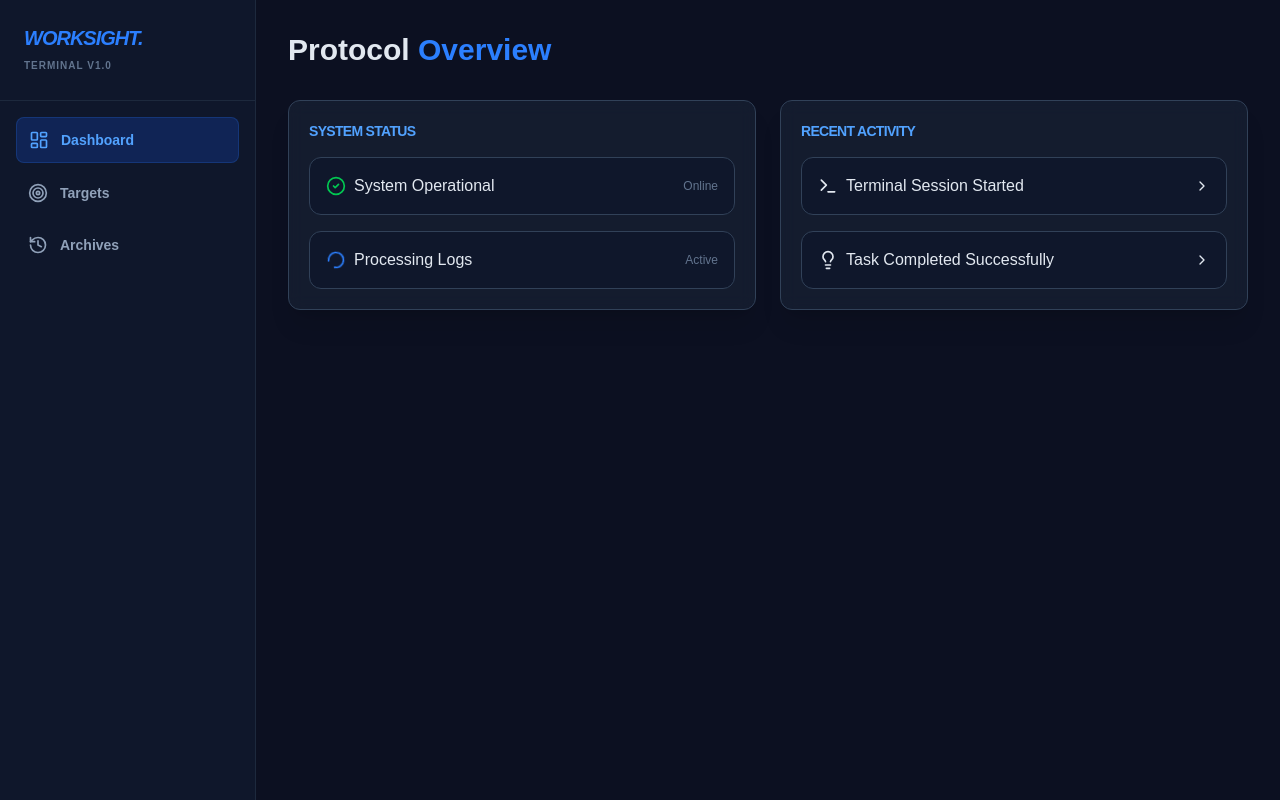
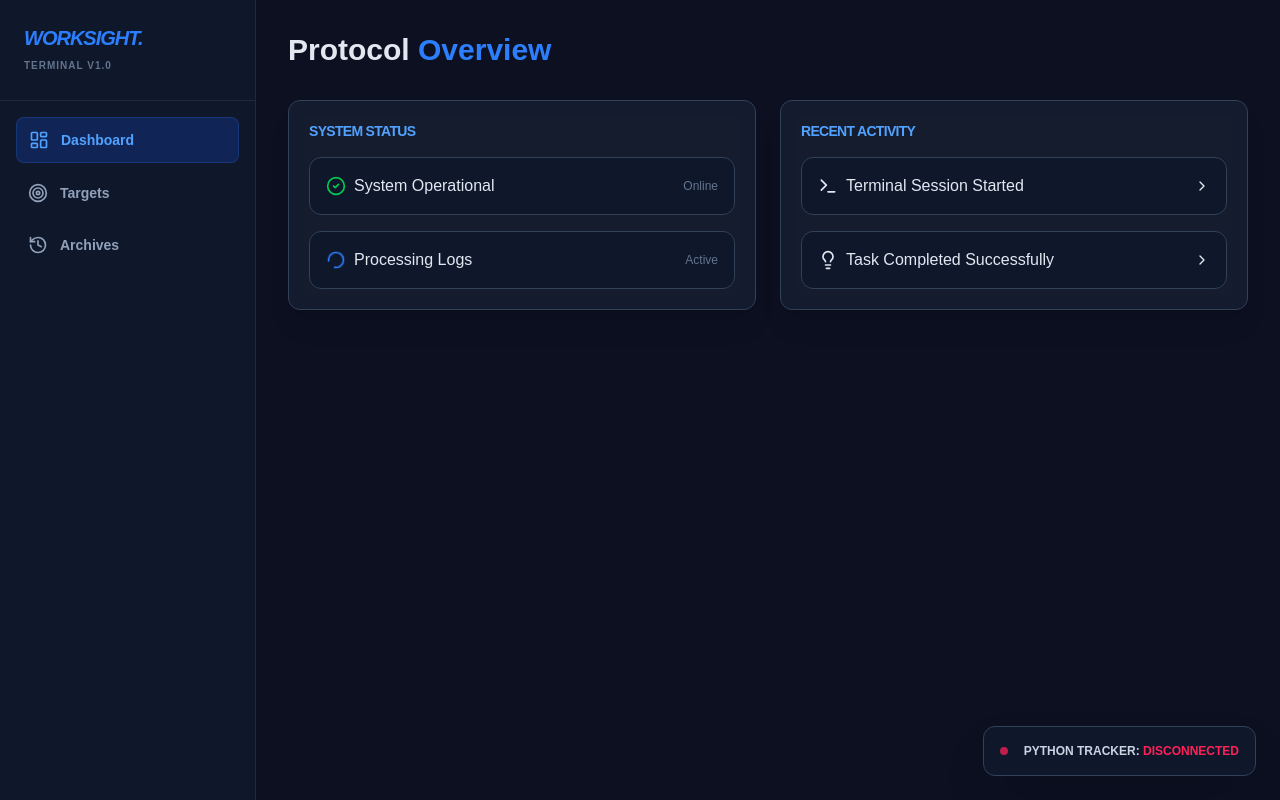
Before and after one commit to AdnanQureshi3/WorkSight, a Next.js app in the folder next/: page / in a window 1280 px wide. Built offline with nearby package versions, Linux system fonts and the light colour scheme.

Commit message:
Main ui initialized

```diff
--- a/next/app/app.tsx
+++ b/next/app/app.tsx
@@ -7,6 +7,7 @@ import GoalsView from "./components/GoalsView";
 import SideBar from "./components/SideBar";
 import HistoryView  from "./components/HistoryView";
 import DetailView  from "./components/DetailView";
+import PythonTracker from "./components/PythonTracker";
 
 
 
@@ -30,6 +31,7 @@ export default function App() {
         {view === "history" && <HistoryView setView={setView} />}
         {view === "detail" && <DetailView setView={setView} />}
       </main>
+      <PythonTracker />
     </div>
   );
 }
--- /dev/null
+++ b/next/app/components/PythonTracker.tsx
@@ -0,0 +1,15 @@
+import React, { useState } from 'react'
+
+function PythonTracker() {
+    const [isConnected, setIsConnected] = useState(false);
+  return (
+    <div className="fixed bottom-6 right-6 z-50">
+        <div className="bg-slate-900 border border-slate-700 p-4 rounded-xl shadow-2xl flex items-center gap-4 animate-in slide-in-from-right-full">
+           <div className={`w-2 h-2 ${isConnected ? 'bg-emerald-500' : 'bg-rose-500'} rounded-full animate-pulse`} />
+           <p className="text-xs font-bold text-slate-300  uppercase">Python Tracker: <span className={`text-emerald-500 ${isConnected ? 'text-emerald-500' : 'text-rose-500' }`}>{isConnected ? 'Connected' : 'Disconnected'}</span></p>
+        </div>
+      </div>
+  )
+}
+
+export default PythonTracker
```
